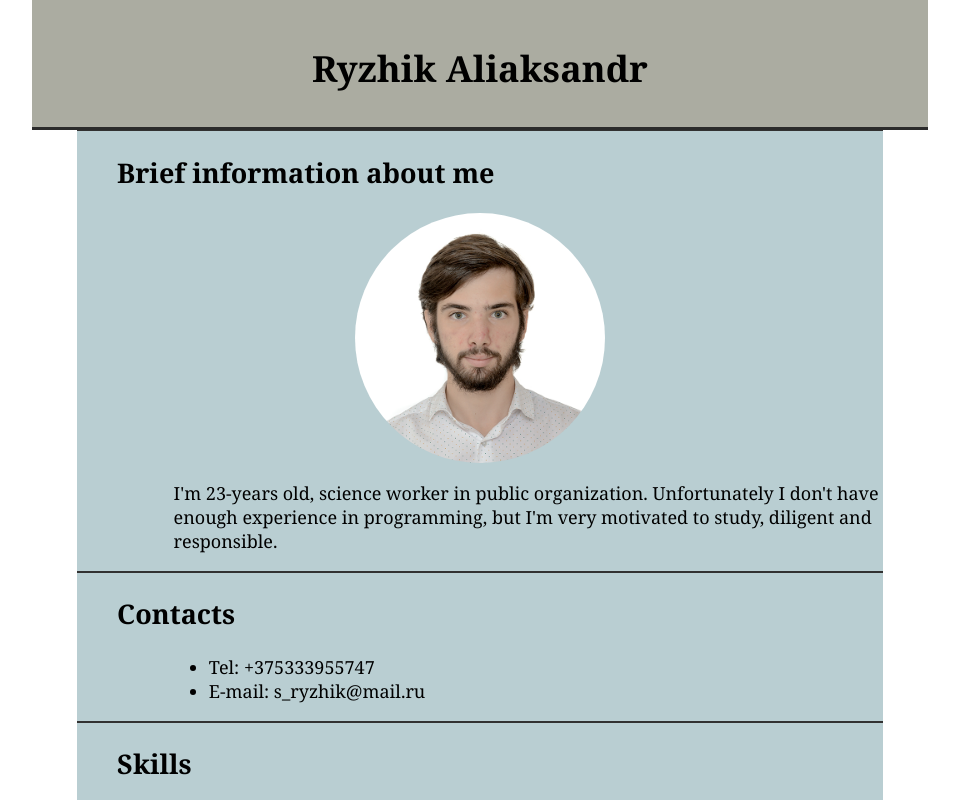
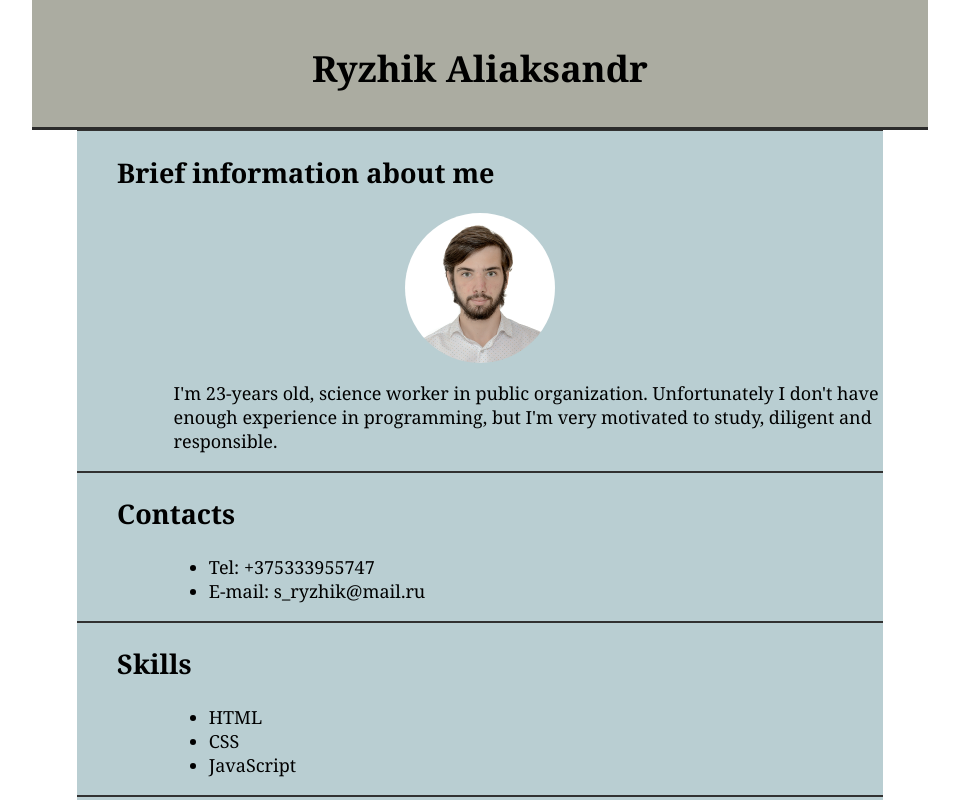
Before and after one commit to RyzhikS/rsschool-cv, a plain HTML site: page index.html in a window 1280 px wide. Shown: the top 800 px of the page, without its empty margins (160-1119 px from the left). Drawn offline with Linux system fonts and the light colour scheme.

Commit message:
fix: change img link

```diff
--- a/index.html
+++ b/index.html
@@ -16,7 +16,7 @@
     <main>
         <section class="about">
             <h2>Brief information about me</h2>
-            <img id="me" src="https://github.com/RyzhikS/rsschool-cv/blob/gh-pages/images/DSC_0021.JPG" alt="My Photo">
+            <img id="me" src="https://raw.githubusercontent.com/RyzhikS/rsschool-cv/gh-pages/images/DSC_0021.JPG" alt="My Photo">
             <p>I'm 23-years old, science worker in public organization.
             Unfortunately I don't have enough experience in programming, but I'm very motivated to study,
             diligent and responsible.</p>
--- a/style.css
+++ b/style.css
@@ -26,7 +26,7 @@ section:hover {
 
 }
 img {
-        max-width: 250px;
+        max-width: 150px;
 }
 
 p {
```
